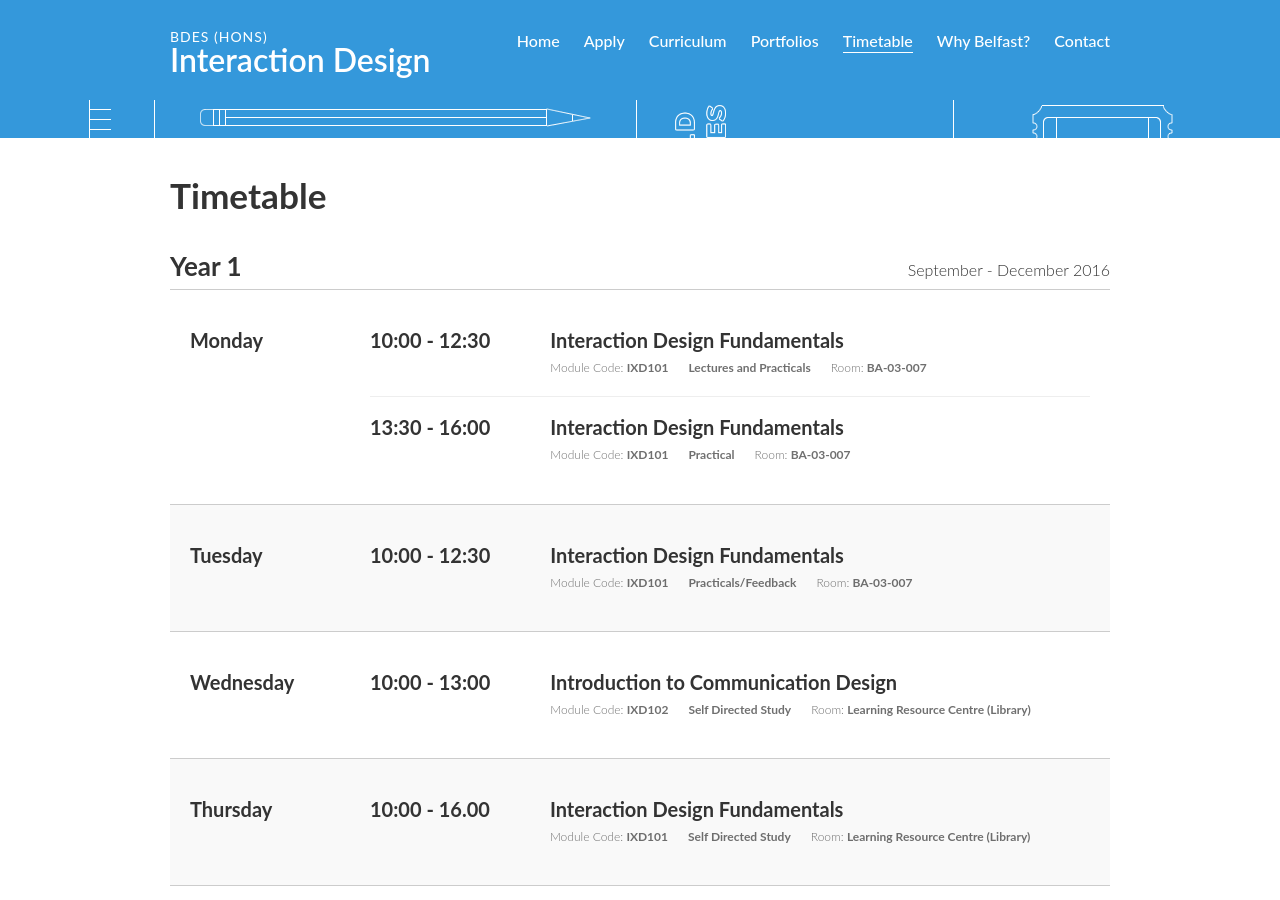
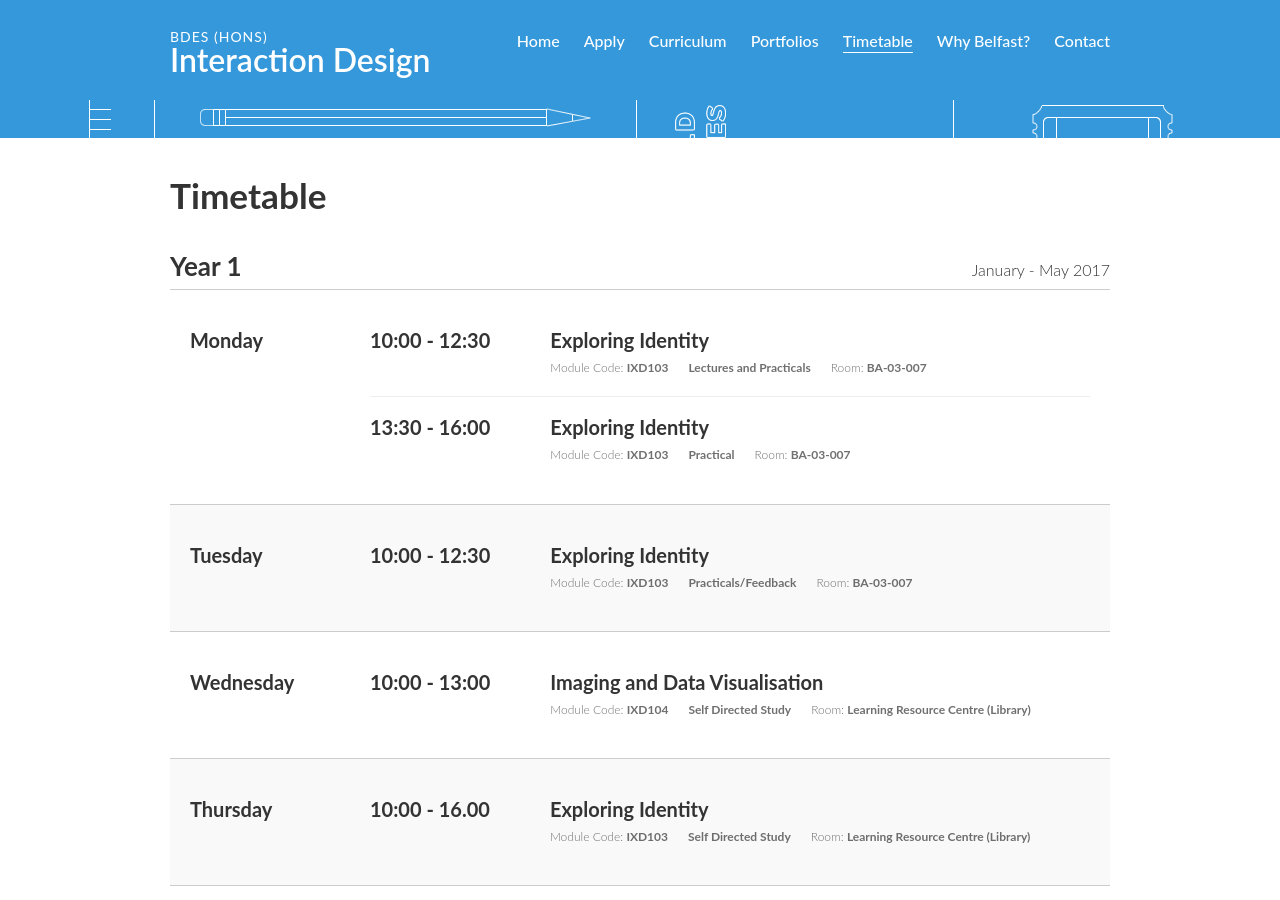
Before and after one commit to ixdbelfast/ixdbelfast.github.io, a Jekyll site: the page built from timetable.html, in a window 1280 px wide and 900 px high, scrolled down 392 px. Built offline with Jekyll 4.4.1, drawn with Linux system fonts in a browser that asks for light colours; some of the changed text lies outside the part shown.

Commit message:
updated timetable for semester 2

```diff
--- a/timetable.html
+++ b/timetable.html
@@ -8,7 +8,7 @@ permalink: /timetable/
 	<h1>Timetable</h1>
 
 	<h2>Year 1</h2>
-	<p class="date">September - December 2016</p>
+	<p class="date">January - May 2017</p>
 
 	<div class="timetable">
 
@@ -25,9 +25,9 @@ permalink: /timetable/
 				</div>
 
 				<div class="class-details">
-					<h3>Interaction Design Fundamentals</h3>
+					<h3>Exploring Identity</h3>
 					<ul>
-						<li class="module-code">IXD101</li>
+						<li class="module-code">IXD103</li>
 						<li class="session">Lectures and Practicals</li>
 						<li class="room">BA-03-007</li>
 					</ul>
@@ -42,9 +42,9 @@ permalink: /timetable/
 				</div>
 
 				<div class="class-details">
-					<h3>Interaction Design Fundamentals</h3>
+					<h3>Exploring Identity</h3>
 					<ul>
-						<li class="module-code">IXD101</li>
+						<li class="module-code">IXD103</li>
 						<li class="session">Practical</li>
 						<li class="room">BA-03-007</li>
 					</ul>
@@ -70,9 +70,9 @@ permalink: /timetable/
 				</div>
 
 				<div class="class-details">
-					<h3>Interaction Design Fundamentals</h3>
+					<h3>Exploring Identity</h3>
 					<ul>
-						<li class="module-code">IXD101</li>
+						<li class="module-code">IXD103</li>
 						<li class="session">Practicals/Feedback</li>
 						<li class="room">BA-03-007</li>
 					</ul>
@@ -98,9 +98,9 @@ permalink: /timetable/
 				</div>
 
 				<div class="class-details">
-					<h3>Introduction to Communication Design</h3>
+					<h3>Imaging and Data Visualisation</h3>
 					<ul>
-						<li class="module-code">IXD102</li>
+						<li class="module-code">IXD104</li>
 						<li class="session">Self Directed Study</li>
 						<li class="room">Learning Resource Centre (Library)</li>
 					</ul>
@@ -126,9 +126,9 @@ permalink: /timetable/
 				</div>
 
 				<div class="class-details">
-					<h3>Interaction Design Fundamentals</h3>
+					<h3>Exploring Identity</h3>
 					<ul>
-						<li class="module-code">IXD101</li>
+						<li class="module-code">IXD103</li>
 						<li class="session">Self Directed Study</li>
 						<li class="room">Learning Resource Centre (Library)</li>
 					</ul>
@@ -155,9 +155,9 @@ permalink: /timetable/
 				</div>
 
 				<div class="class-details">
-					<h3>Introduction to Communication Design</h3>
+					<h3>Imaging and Data Visualisation</h3>
 					<ul>
-						<li class="module-code">IXD102</li>
+						<li class="module-code">IXD104</li>
 						<li class="session">Lecture</li>
 						<li class="room">Conor Lecture Theatre</li>
 					</ul>
@@ -184,11 +184,11 @@ permalink: /timetable/
 				</div>
 
 				<div class="class-details">
-					<h3>Introduction to Communication Design</h3>
+					<h3>Imaging and Data Visualisation</h3>
 					<ul>
-						<li class="module-code">IXD102</li>
+						<li class="module-code">IXD104</li>
 						<li class="session">Practical</li>
-						<li class="room">BA-03-08</li>
+						<li class="room">BA-03-007</li>
 					</ul>
 				</div>
 
@@ -200,7 +200,7 @@ permalink: /timetable/
         <!-- YEAR 2 TIMETABLE OPENED -->
 
         <h2 class="year">Year 2</h2>
-	<p class="date">September - December 2016</p>
+	<p class="date">January - May 2017</p>
 
 	<div class="timetable">
 
@@ -217,9 +217,9 @@ permalink: /timetable/
 				</div>
 
 				<div class="class-details">
-					<h3>Designing with Content</h3>
+					<h3>Designing User Experiences</h3>
 					<ul>
-						<li class="module-code">IXD301</li>
+						<li class="module-code">IXD303</li>
 						<li class="session">Self Directed Study</li>
 						<li class="room">BA-03-007</li>
 					</ul>
@@ -244,9 +244,9 @@ permalink: /timetable/
 				</div>
 
 				<div class="class-details">
-					<h3>Designing with Content</h3>
+					<h3>Designing User Experiences</h3>
 					<ul>
-						<li class="module-code">IXD301</li>
+						<li class="module-code">IXD303</li>
 						<li class="session">Tutorials/Feedback</li>
 						<li class="room">BA-03-007</li>
 					</ul>
@@ -270,9 +270,9 @@ permalink: /timetable/
 				</div>
 
 				<div class="class-details">
-					<h3>Designing with Content</h3>
+					<h3>Creative Entrepreneurship</h3>
 					<ul>
-						<li class="module-code">IXD301</li>
+						<li class="module-code">IXD303</li>
 						<li class="session">Self Directed Study</li>
 						<li class="room">Learning Resource Centre (Library)</li>
 					</ul>
@@ -296,9 +296,9 @@ permalink: /timetable/
 				</div>
 
 				<div class="class-details">
-					<h3>Designing with Content</h3>
+					<h3>Designing User Experiences</h3>
 					<ul>
-						<li class="module-code">IXD301</li>
+						<li class="module-code">IXD303</li>
 						<li class="session">Lectures and Practicals</li>
 						<li class="room">BA-03-007</li>
 					</ul>
@@ -322,9 +322,9 @@ permalink: /timetable/
 				</div>
 
 				<div class="class-details">
-					<h3>Narrative and Storytelling</h3>
+					<h3>Creative Entrepreneurship</h3>
 					<ul>
-						<li class="module-code">IXD302</li>
+						<li class="module-code">IXD304</li>
 						<li class="session">Lecture</li>
 						<li class="room">Conor Lecture Theatre</li>
 					</ul>
@@ -339,9 +339,9 @@ permalink: /timetable/
 				</div>
 
 				<div class="class-details">
-					<h3>Narrative and Storytelling</h3>
+					<h3>Creative Entrepreneurship</h3>
 					<ul>
-						<li class="module-code">IXD302</li>
+						<li class="module-code">IXD304</li>
 						<li class="session">Practical</li>
 						<li class="room">BA-03-007</li>
 					</ul>
```
Also changed, not shown: 1 other file.
